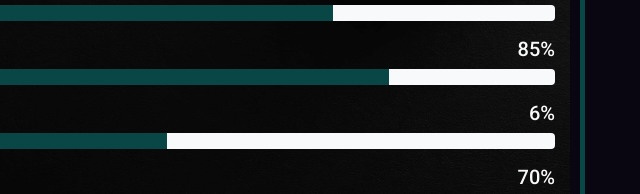
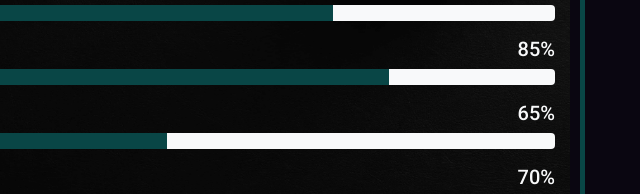
Before and after one commit to mmraihan/Protfolio, a plain HTML site: page index.html in a window 1280 px wide. Shown: the part 2265-2459 px from the top of the page, 640-1280 px from the left. Drawn offline with nearby package versions, Linux system fonts and the light colour scheme.

Commit message:
Update index.html

```diff
--- a/index.html
+++ b/index.html
@@ -321,7 +321,7 @@
             <!--           html-->
 
             <div class="bar my-3">
-              <h5 class="text-light text-uppercase d-flex justify-content-between">javascript<span>6%</span></h5>
+              <h5 class="text-light text-uppercase d-flex justify-content-between">javascript<span>65%</span></h5>
               <div class="progress bg-light">
 
                 <div class="progress-bar" role="progressbar" style="width: 65%;" aria-valuenow="25" aria-valuemin="0"
```
